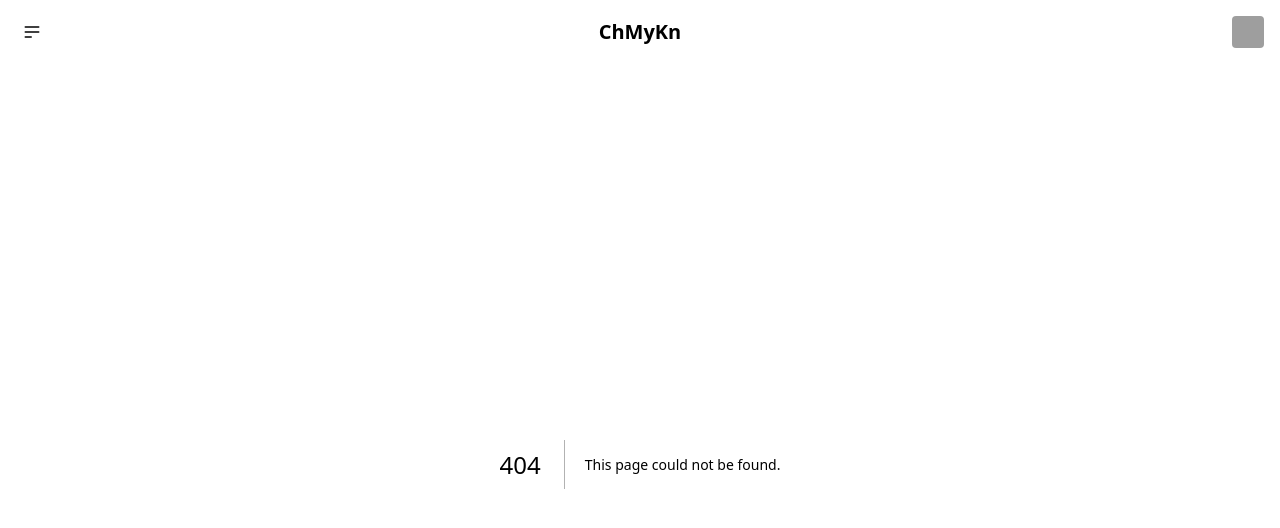
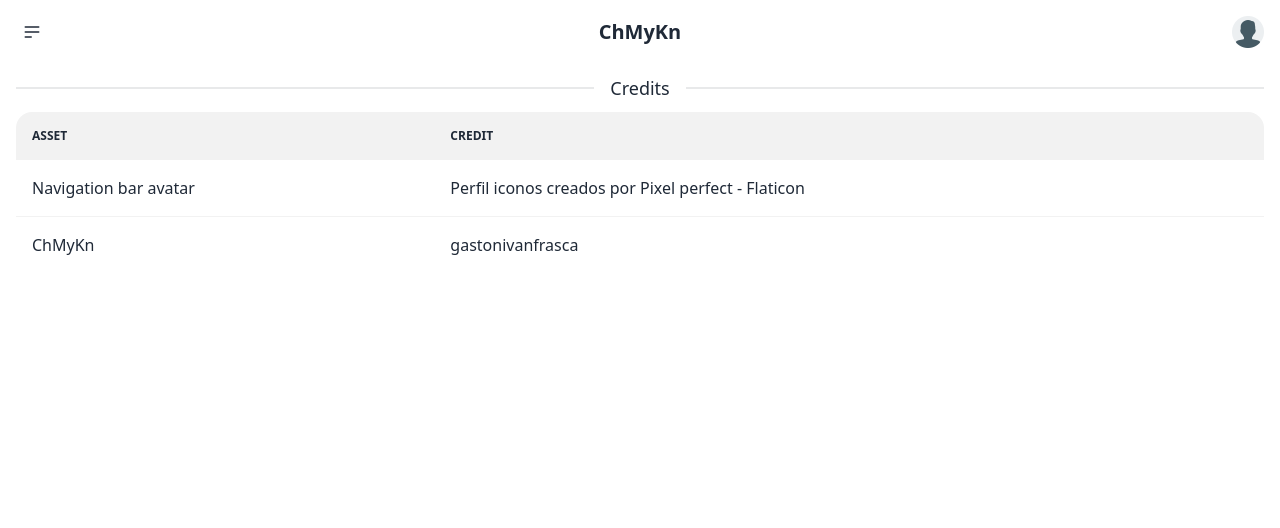
Before and after one commit to gastonivanfrasca/cayodis, a Next.js app: page /credits in a window 1280 px wide. Before the commit this address had no page. Shown: the top 528 px of the page. Built offline with nearby package versions, Linux system fonts and the light colour scheme; grey boxes are pictures that could not be loaded.

Commit message:
added credits page and avatar img

```diff
--- /dev/null
+++ b/pages/credits.tsx
@@ -0,0 +1,53 @@
+import React from "react";
+
+const Credits = () => {
+  return (
+    <>
+      <div className="divider">
+        <h1 className="text-lg">Credits</h1>
+      </div>
+
+      <div className="overflow-x-auto">
+        <table className="table w-full">
+          {/* table header */}
+          <thead>
+            <tr>
+              <th>Asset</th>
+              <th>Credit</th>
+            </tr>
+          </thead>
+          <tbody>
+            {/* row 1 */}
+            <tr>
+              <td>Navigation bar avatar</td>
+              <td>
+                <a
+                  target="_blank"
+                  href="https://www.flaticon.es/iconos-gratis/perfil"
+                  title="perfil iconos"
+                >
+                  Perfil iconos creados por Pixel perfect - Flaticon
+                </a>
+              </td>
+            </tr>
+
+            <tr>
+              <td>ChMyKn</td>
+              <td>
+                <a
+                  target="_blank"
+                  href="https://github.com/gastonivanfrasca"
+                  title="gastonivanfrasca"
+                >
+                  gastonivanfrasca
+                </a>
+              </td>
+            </tr>
+          </tbody>
+        </table>
+      </div>
+    </>
+  );
+};
+
+export default Credits;
```
Also changed, not shown: public/assets/avatar.png (added).
